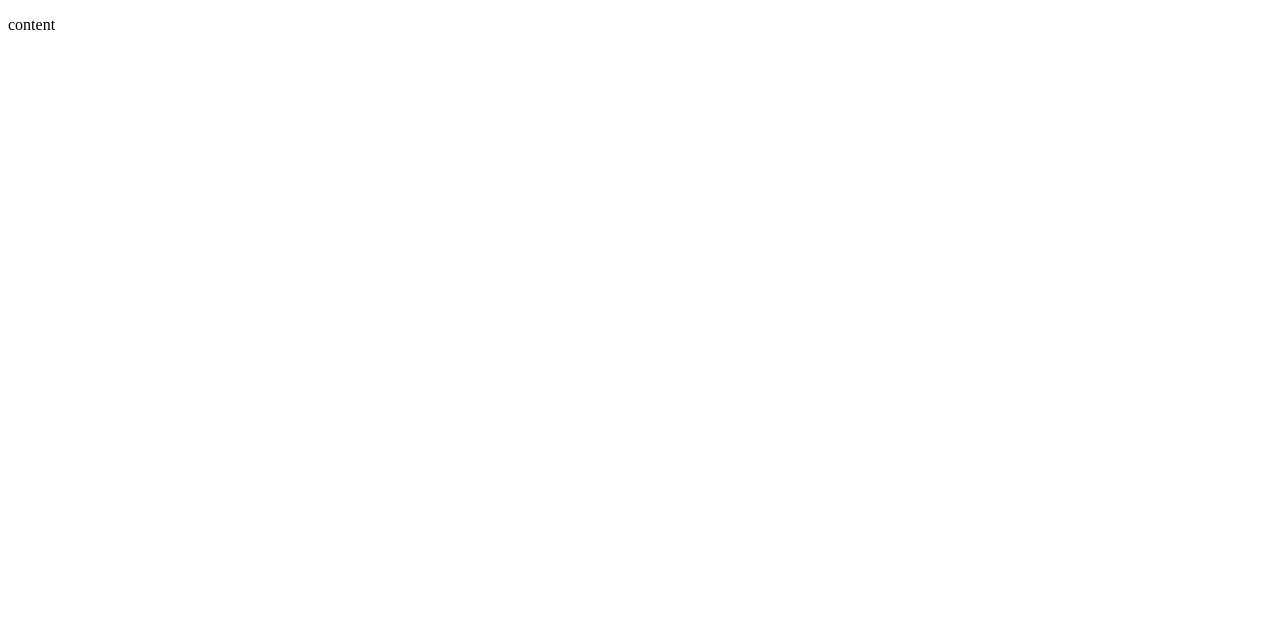
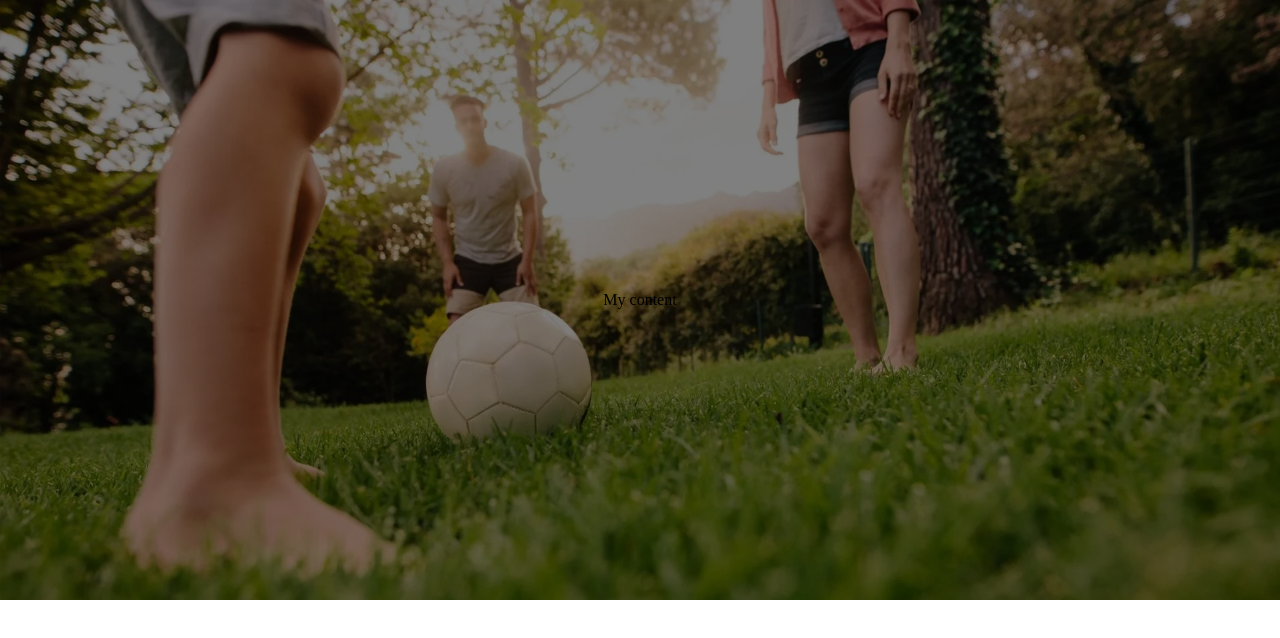
Before and after one commit to sousatg/html_playground, a plain HTML site: page banner/index.html in a window 1280 px wide. Drawn offline with Linux system fonts and the light colour scheme.

Commit message:
Add background image to banner

```diff
--- a/banner/index.html
+++ b/banner/index.html
@@ -6,8 +6,8 @@
     </head>
     <body>
         <div class="banner">
-            <div class="banner__content">
-                <p>content</p>
+            <div class="banner__layout">
+                <p>My content</p>
             </div>
         </div>
     </body>
--- a/banner/style.css
+++ b/banner/style.css
@@ -0,0 +1,20 @@
+* {
+    margin: 0;
+    padding: 0;
+    box-sizing: border-box;
+}
+
+.banner {
+    background: linear-gradient(rgba(0, 0, 0, 0.5), rgba(0, 0, 0, 0.5)), url(./images/family_playing_bg_image.webp);
+    background-size: cover;
+    min-height: 600px;
+    width: 100%;
+    display: flex;
+    justify-content: center;
+    align-items: center;
+}
+
+.banner__layout {
+    display: flex;
+    flex-direction: row;
+}
```
Also changed, not shown: banner/images/family_playing_bg_image.webp (added).
